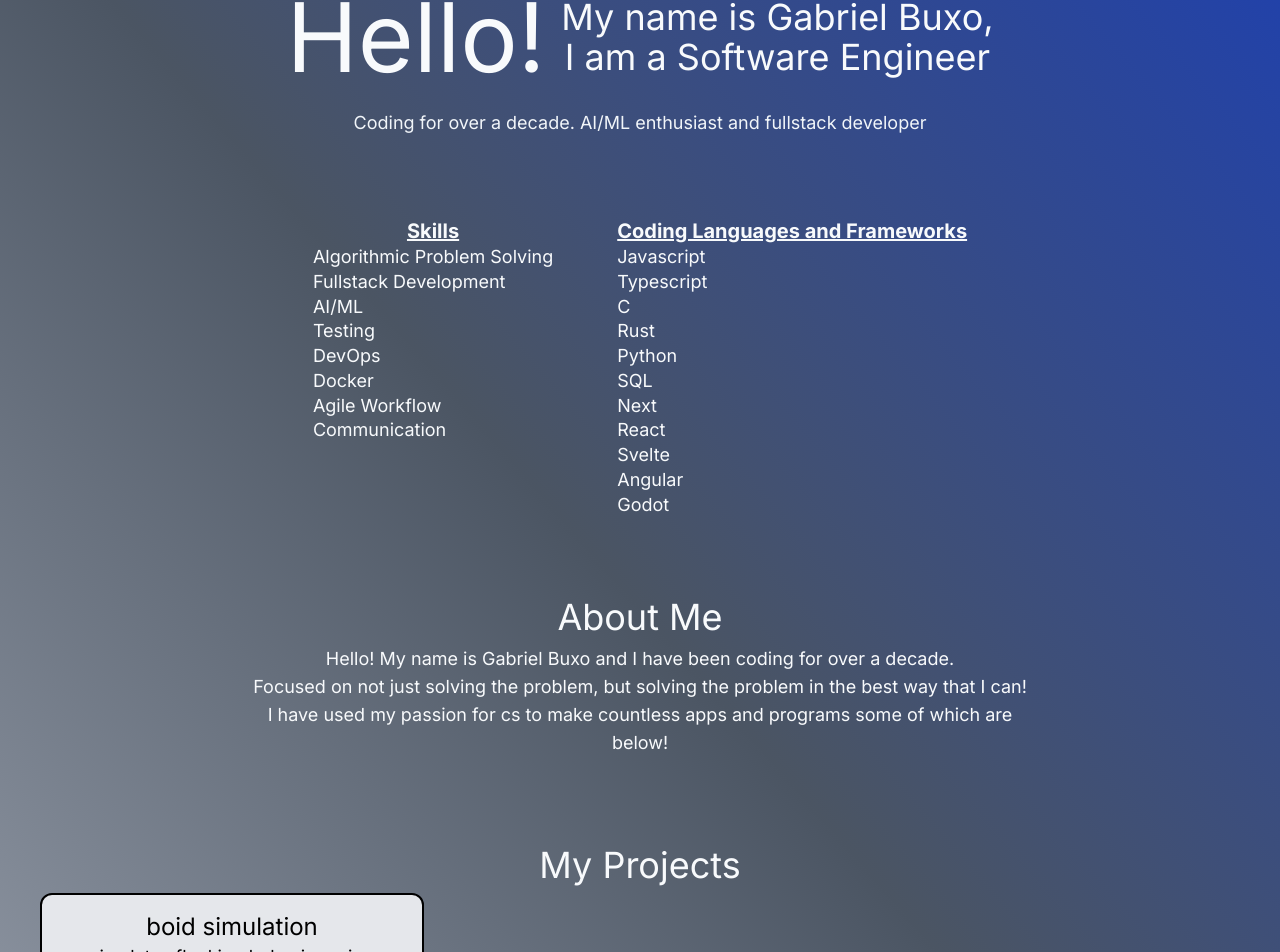
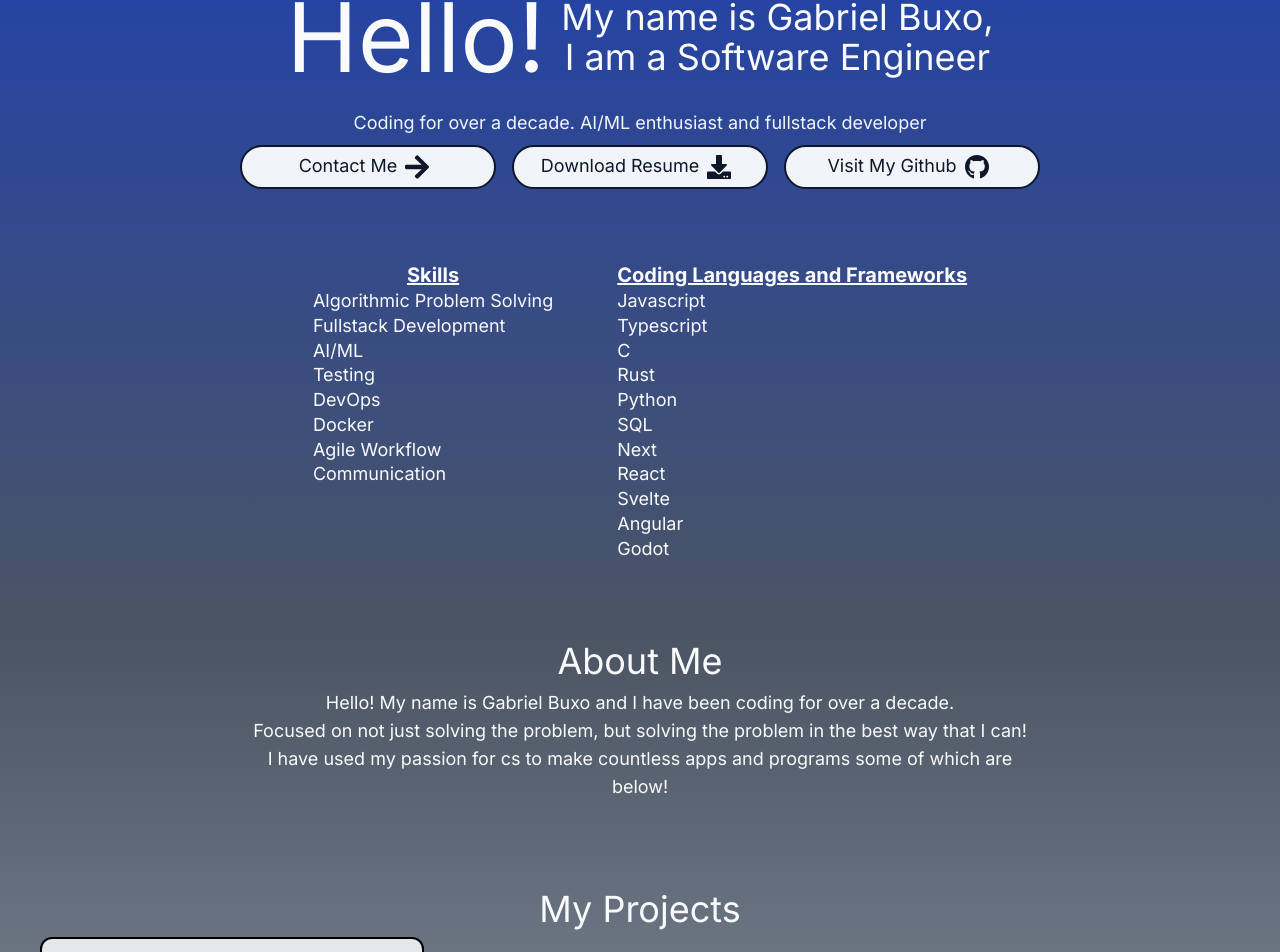
Before and after one commit to BuxoGabriel/Portfolio, a Next.js app: page / in a window 1280 px wide. Shown: the part 129-1081 px from the top of the page. Built offline with nearby package versions, Linux system fonts and the light colour scheme.

Commit message:
Added CTA buttons and made background gradient vertical

```diff
--- a/src/app/page.tsx
+++ b/src/app/page.tsx
@@ -9,7 +9,10 @@ import SkillCard from "@/components/skill-card"
 
 export default function Home() {
   return (
-    <main id="top" className="text-slate-50 text-center text-lg min-h-screen min-w-screen bg-gray-600 bg-gradient-to-tr from-gray-400 via-gray-600 to-blue-800 overflow-hidden">
+    <main
+      id="top"
+      className="text-slate-50 text-center text-lg min-h-screen min-w-screen bg-gray-400 bg-gradient-to-t from-gray-400 via-gray-600 to-blue-800 overflow-hidden"
+    >
       <Navbar />
       <Hero />
       <div className="flex flex-row justify-center">
--- a/src/components/about-me.tsx
+++ b/src/components/about-me.tsx
@@ -1,6 +1,6 @@
 export default function AboutMe() {
     return <section id="about" className="py-10">
-        <h1 className="text-4xl py-2">About Me</h1>
+        <h2 className="text-4xl py-2">About Me</h2>
         <p className="px-12 max-w-4xl mx-auto text-lg">
             Hello! My name is Gabriel Buxo and I have been coding for over a decade. <br/>
             Focused on not just solving the problem, but solving the problem in the best way that I can! <br/>
--- a/src/components/contact.tsx
+++ b/src/components/contact.tsx
@@ -1,5 +1,5 @@
 export default function Contact() {
     return <section id="contact">
-        <h2>Contact Me</h2>
+        <h2 className="text-4xl py-2">Contact Me</h2>
     </section>
 }
--- a/src/components/hero.tsx
+++ b/src/components/hero.tsx
@@ -1,3 +1,5 @@
+import { FaGithub, FaDownload, FaArrowRight} from "react-icons/fa";
+
 import FancyText from "./fancy-text";
 import TitleSpinner from "./title-spinner";
 
@@ -14,5 +16,19 @@ export default function Hero() {
         <p className="py-2 text-slate-100">
             Coding for over a decade. AI/ML enthusiast and fullstack developer
         </p>
+        <div className="flex flex-row capitalize justify-center gap-4">
+            <a className="w-64 border-2 rounded-full bg-slate-100 text-slate-900 border-slate-900 hover:bg-slate-900 hover:text-slate-50" href="#contact">
+                Contact Me
+                <FaArrowRight className="w-10 h-10 inline px-2"/>
+            </a>
+            <a className="w-64 border-2 rounded-full bg-slate-100 text-slate-900 border-slate-900 hover:bg-slate-900 hover:text-slate-50" href="/resume.pdf" download>
+                Download Resume
+                <FaDownload className="w-10 h-10 inline px-2"/>
+            </a>
+            <a className="w-64 border-2 rounded-full bg-slate-100 text-slate-900 border-slate-900 hover:bg-slate-900 hover:text-slate-50" href="http://www.github.com/buxogabriel">
+                Visit My Github
+                <FaGithub className="w-10 h-10 inline px-2"/>
+            </a>
+        </div>
     </section>
 }
--- a/src/components/projects.tsx
+++ b/src/components/projects.tsx
@@ -3,7 +3,7 @@ import ProjectCard from "./projectCard"
 
 export default function Projects() {
     return <section id="projects" className="p-10">
-        <h1 className="text-4xl py-2">My Projects</h1>
+        <h2 className="text-4xl py-2">My Projects</h2>
         <div className="flex flex-wrap gap-4">
         {projects.map(p => <ProjectCard {...p} key={p.name} />)}
         </div>
```
Also changed, not shown: package.json (+5 -4 lines), 1 other file (tests, documents, lock files or other folders).
